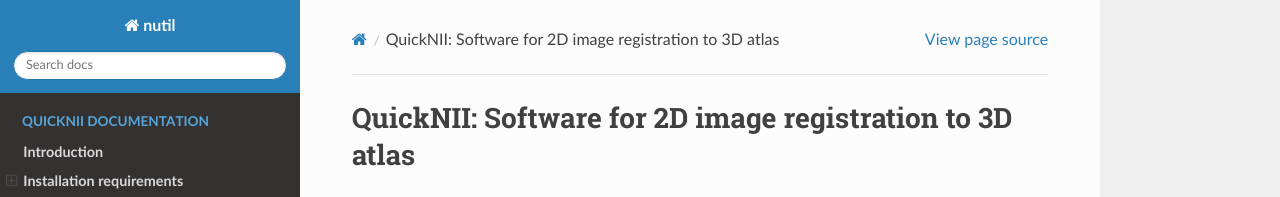
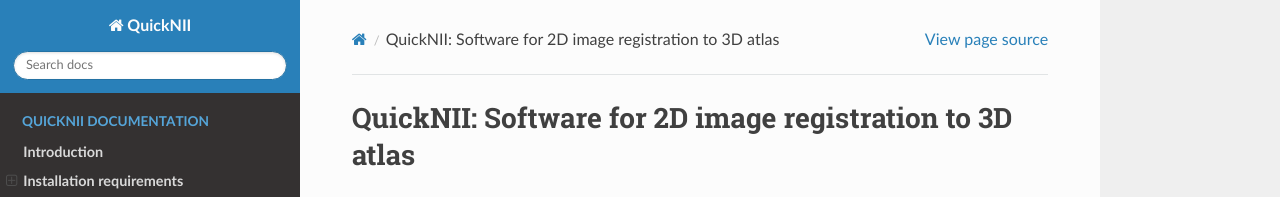
Before and after one commit to Tevemadar/QuickNII, a Sphinx documentation site: the page built from Docs/index.rst, in a window 1280 px wide. Shown: the top 197 px of the page. Built offline with Sphinx 7.4.7 and the Read the Docs theme 2.0.0, drawn with Linux system fonts in a browser that asks for light colours; pages that are not in the unit, such as notebooks, are missing from menus.

Commit message:
Update conf.py

```diff
--- a/Docs/conf.py
+++ b/Docs/conf.py
@@ -17,7 +17,7 @@
 
 # -- Project information -----------------------------------------------------
 
-project = 'nutil'
+project = 'QuickNII'
 copyright = '2021, NeSys'
 author = 'NeSys'
 
```
